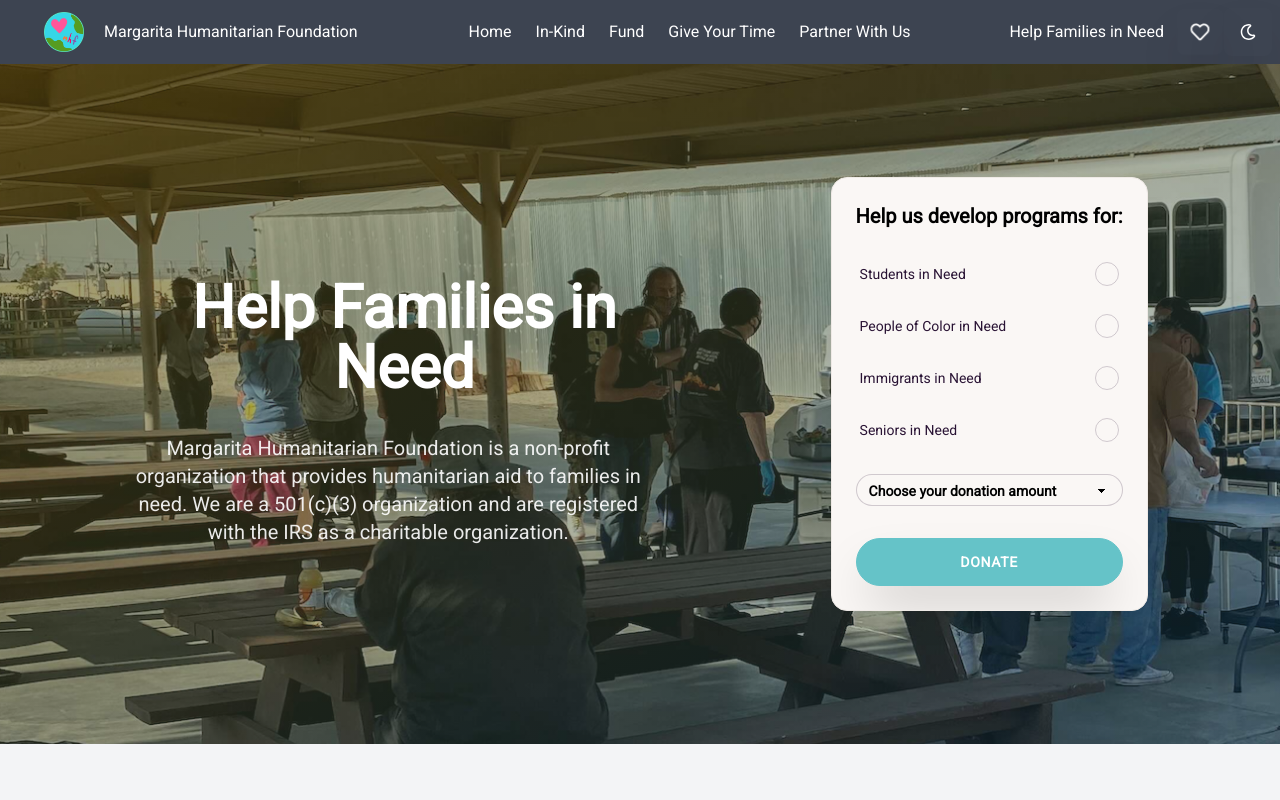
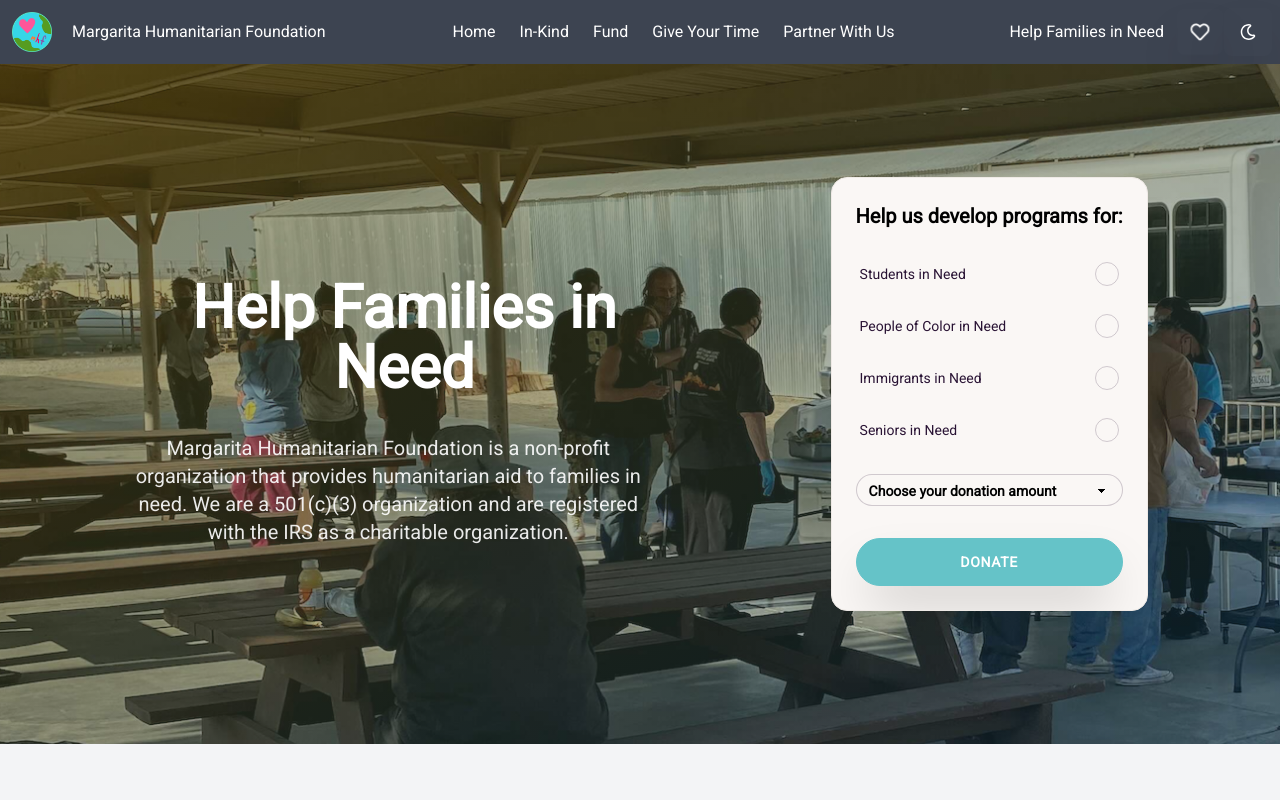
Before and after one commit to margaritahumanitarian/helpafamily, a Next.js app: page / in a window 1280 px wide. Shown: the top 800 px of the page. Built offline with nearby package versions, Linux system fonts and the light colour scheme.

Commit message:
removed padding left on title area on larger screens

```diff
--- a/components/Navbar.js
+++ b/components/Navbar.js
@@ -38,7 +38,7 @@ export default function Navbar() {
               <GiHamburgerMenu className="inline-block w-5 h-5 stroke-current " />
             )}
           </button>
-          <div className="flex flex-auto pl-8 mx-1 xs:text-lg justify-center md:justify-start">
+          <div className="flex flex-auto pl-8 lg:pl-0 mx-1 xs:text-lg justify-center md:justify-start">
             <div className="flex items-center hidden lg:flex">
               <Link className="" href={Routes.Home}>
                 <a className="flex items-center lg:flex">
```
